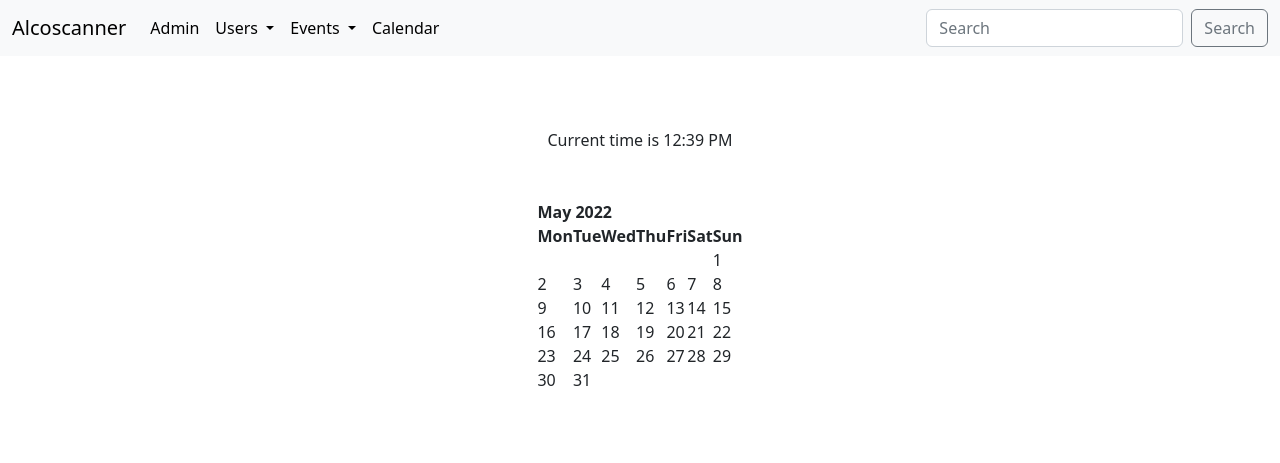
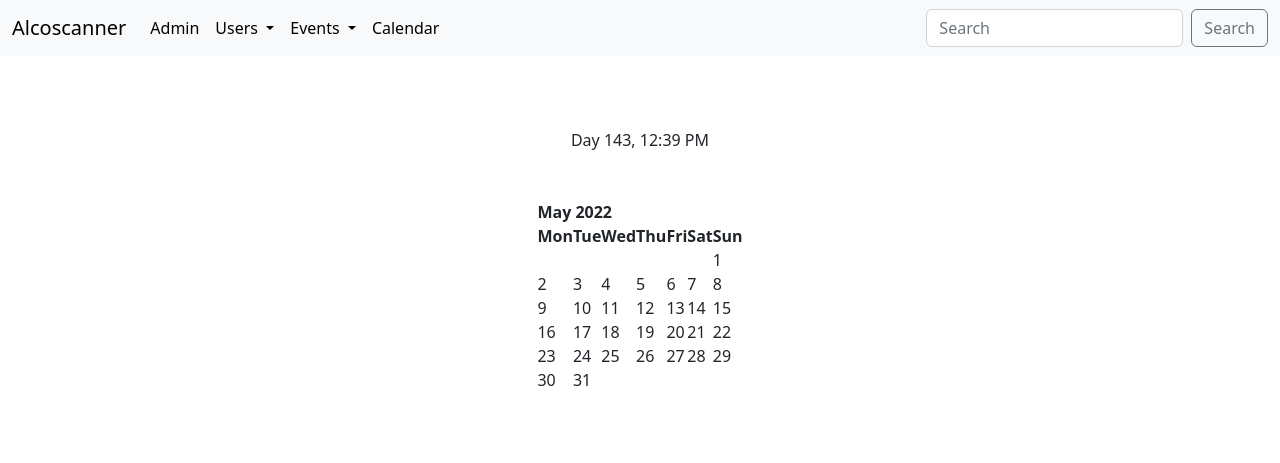
Before and after one commit to 19network42/badger, a Django app: page /calendar/ in a window 1280 px wide. Shown: the top 463 px of the page. Run offline with Django 4.2, Linux system fonts and the light colour scheme; parts of the project's set-up code (start-up, migrations or seed data) failed here and were passed over.

Commit message:
configuration added, small update for calendar

```diff
--- a/webapp/pages/views.py
+++ b/webapp/pages/views.py
@@ -76,5 +76,7 @@ def	calendar_page(request, year=datetime.now().year, month=datetime.now().strfti
 	now = datetime.now()
 	current_year = now.year
 	time = now.strftime('%H:%M %p')
+	day = now.strftime('%j')
 	return render(request, 'calendar.html', {"year": year, "month": month,
-		"month_number": month_number, "cal": cal, "now": now, "current_year": current_year, "time": time,})
+		"month_number": month_number, "cal": cal, "now": now, "current_year": current_year,
+		"time": time, "day": day})
--- a/webapp/template/calendar.html
+++ b/webapp/template/calendar.html
@@ -2,8 +2,9 @@
 
 {% block content %}
 <center>
+
 	<br><br><br>
-	Current time is {{ time }}
+	Day {{ day}}, {{ time }}
 	<br><br><br>
 	{{ cal|safe }}
 	<br><br><br>
```
Also changed, not shown: webapp/README.md.
